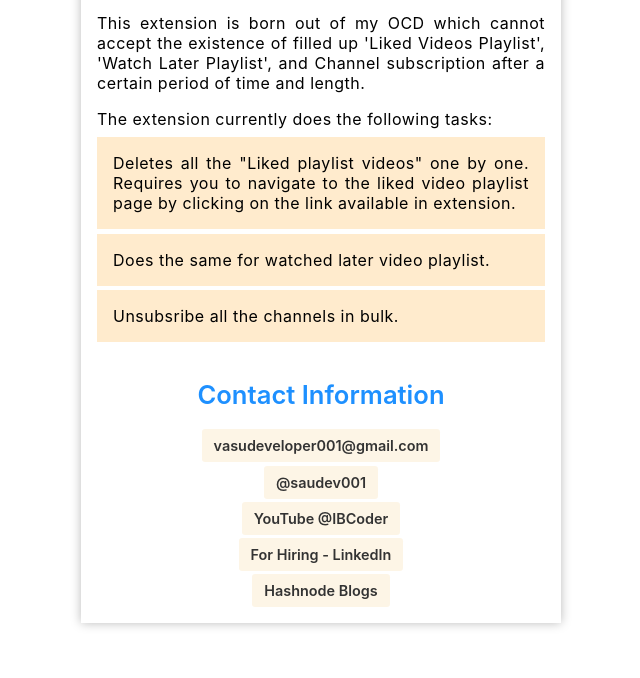
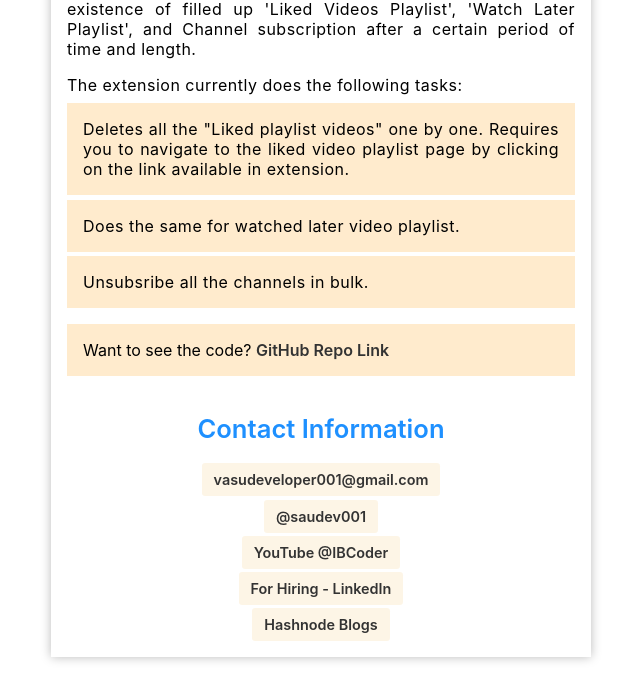
Before and after one commit to ibcoder001/yt-erasure-chrome-extension, a browser extension: page html/options.html in a window 1280 px wide. Shown: the part 122-800 px from the top of the page, without its empty margins (319-959 px from the left). Drawn offline with Linux system fonts and the light colour scheme.

Commit message:
finalized version 1.0

```diff
--- a/html/options.html
+++ b/html/options.html
@@ -27,6 +27,16 @@
           <li class="point">Does the same for watched later video playlist.</li>
           <li class="point">Unsubsribe all the channels in bulk.</li>
         </ul>
+        <p class="description">
+          <li class="point">
+            Want to see the code?
+            <a
+              href="https://github.com/vasudeveloper001/yt-erasure-chrome-extension"
+              class="social"
+              >GitHub Repo Link</a
+            >
+          </li>
+        </p>
       </div>
       <div class="contact-info">
         <h2 class="title">Contact Information</h2>
--- a/scss/options.scss
+++ b/scss/options.scss
@@ -47,7 +47,7 @@ body {
 .container {
   @include dFlex();
   width: 100%;
-  max-width: 480px;
+  max-width: 540px;
   box-shadow: 0 0 10px #bbb;
   padding: 1rem;
   gap: 2rem;
@@ -72,15 +72,13 @@ body {
   margin-top: 0.5rem;
   letter-spacing: 0.5px;
   text-align: justify;
+}
+.point {
+  margin-bottom: 0.3rem;
+  background: blanchedalmond;
+  padding: 1rem;
   list-style: none;
-
-  .point {
-    margin-bottom: 0.3rem;
-    background: blanchedalmond;
-    padding: 1rem;
-  }
 }
-
 .contact-info {
   display: flex;
   flex-direction: column;
```
Also changed, not shown: css/options.min.css, 1 other file.
